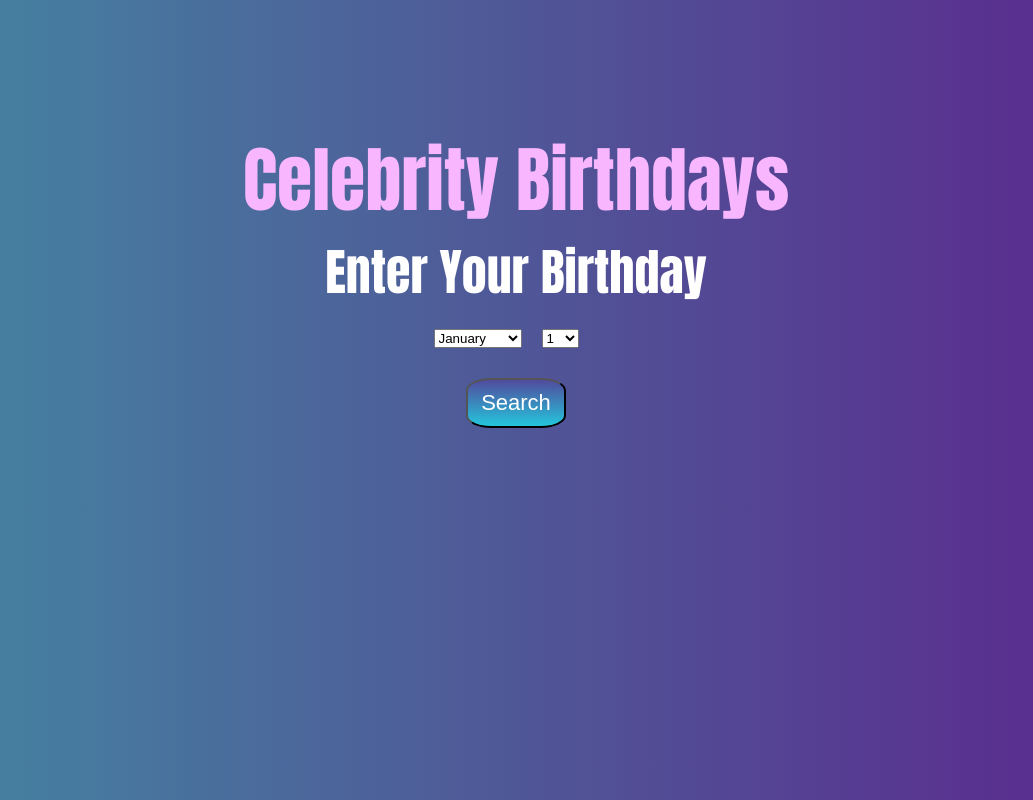
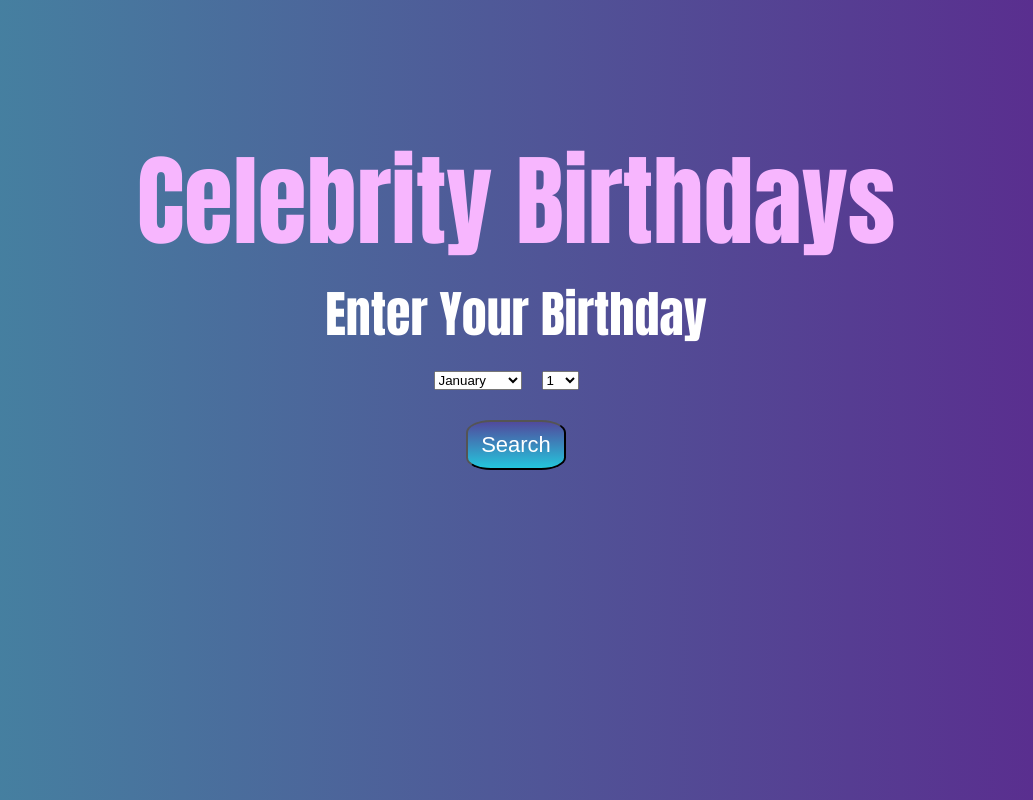
Before and after one commit to dgeorge10/celeb-birthdays, a React (Create React App) app: page / in a window 1280 px wide. Shown: the whole page, without its empty margins (124-1157 px from the left). Built offline with nearby package versions, Linux system fonts and the light colour scheme.

Commit message:
Added more stylings

```diff
--- a/src/App.css
+++ b/src/App.css
@@ -44,7 +44,7 @@
 }
 
 .Header {
-  font-size: 72px;
+  font-size: 100px;
   font-family: 'Anton', sans-serif;
   color: #F7B6FE;
 }
```
